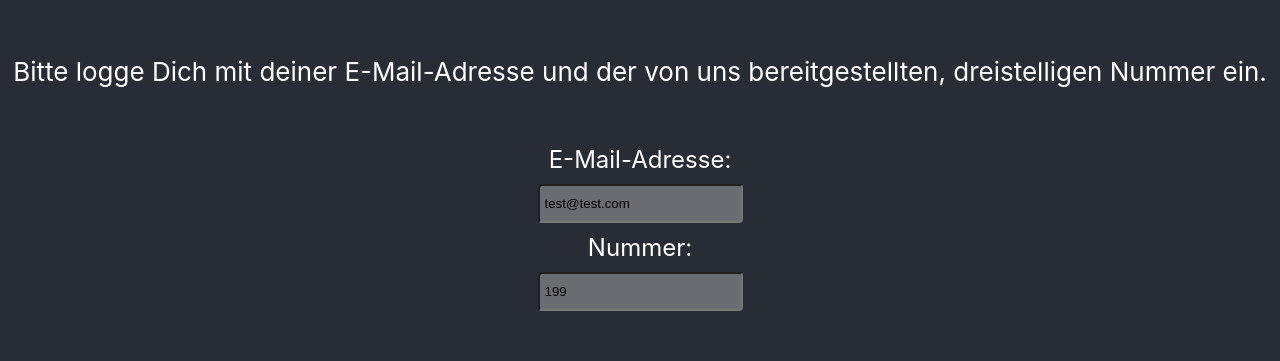
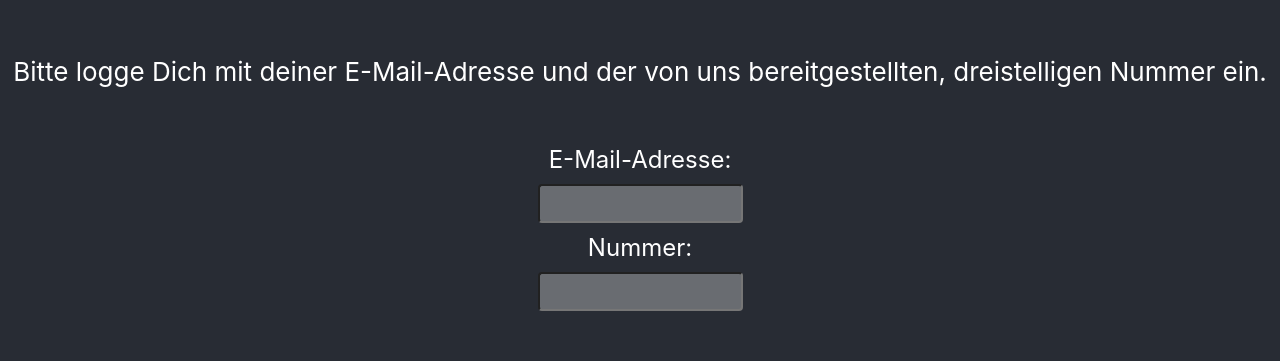
Before and after one commit to dennie-froese/LearningEnv, a React (Create React App) app: page /login in a window 1280 px wide. Shown: the part 155-516 px from the top of the page. Built offline with nearby package versions, Linux system fonts and the light colour scheme; no server answers.

Commit message:
reset default user values from testing

```diff
--- a/src/routes/Login/index.tsx
+++ b/src/routes/Login/index.tsx
@@ -4,9 +4,9 @@ import { useSlidesDispatch } from "../../hooks/useSlides";
 import { users } from "../../logins";
 
 function Login() {
-  const [user, setUser] = useState("199");
+  const [user, setUser] = useState("");
   const [error, setError] = useState("");
-  const [mail, setMail] = useState("test@test.com");
+  const [mail, setMail] = useState("");
   const dispatch = useSlidesDispatch();
   const history = useHistory();
 
```
